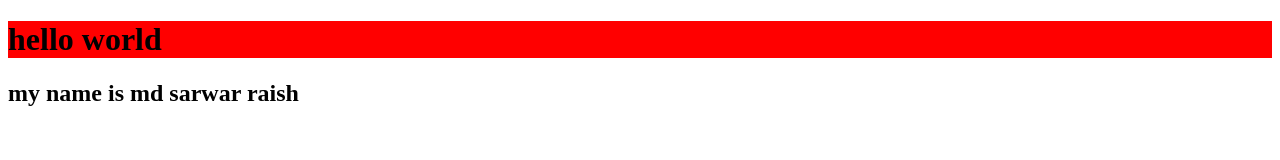
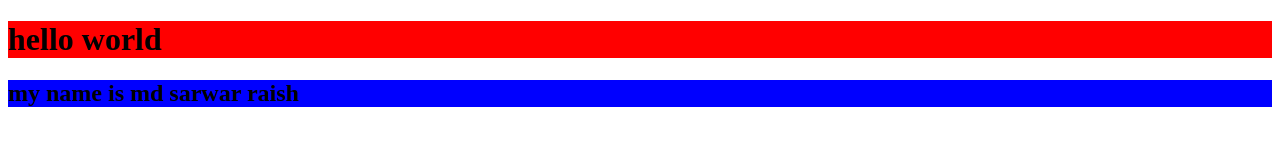
Before and after one commit to sarwarraish98/web_practice01, a plain HTML site: page Basic_01/index.html in a window 1280 px wide. Drawn offline with Linux system fonts and the light colour scheme.

Commit message:
add file

```diff
--- a/style.css
+++ b/Basic_01/style.css
@@ -2,5 +2,5 @@ h1{
     background-color: red;
 }
 h2{
-    background-attachment: blue;
+    background-color: blue;
 }
```
Also changed, not shown: Basic_01/index.html (renamed from index.html).
